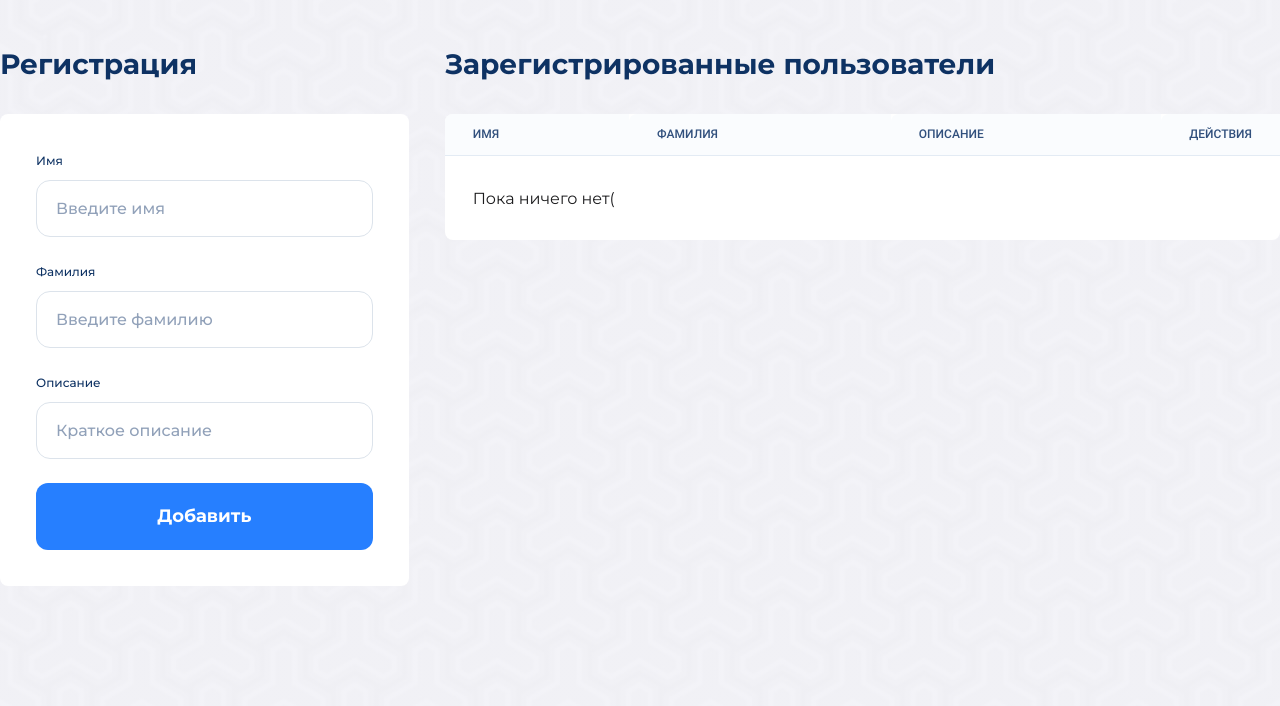
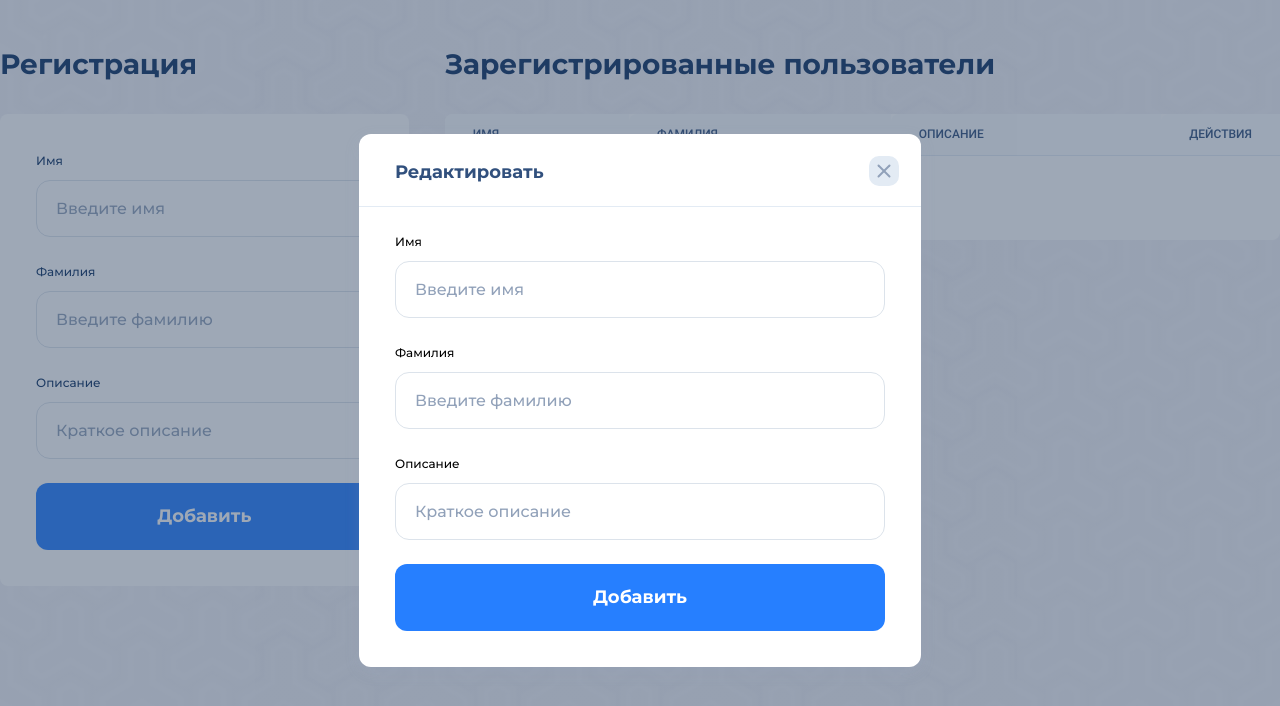
Before and after one commit to UnclaimedWorld/test-click-001, a React (Vite) app: page / in a window 1280 px wide. Shown: the top 706 px of the page. Built offline with nearby package versions, Linux system fonts and the light colour scheme.

Commit message:
Base modal

```diff
--- a/src/App.tsx
+++ b/src/App.tsx
@@ -1,75 +1,30 @@
 import AppHeading from './components/AppHeading';
-import AppForm, { FormModelType } from './components/AppForm';
-import AppButton from './components/AppButton';
-import AppFormField from './components/AppFormField';
-import api from './helpers/api';
-import {useState} from 'react';
-import AppTable from './components/AppTable';
-
-const formRules = {
-  name: 'required',
-  surname: 'required',
-}
-
-class UserDTO {
-  name: string;
-  surname: string;
-  description: string;
-  id: number;
-  constructor(user: any) {
-    this.name = user.name;
-    this.surname = user.surname;
-    this.description = user.description;
-    this.id = user.id;
-  }
-}
-
-const tableHead = [
-  {
-    name: 'Имя',
-    key: 'name'
-  },
-  {
-    name: 'Фамилия',
-    key: 'surname'
-  },
-  {
-    name: 'Описание',
-    key: 'description'
-  },
-]
+import AppModal from './components/AppModal';
+import RegisterForm from './components/partials/RegisterForm';
+import useUsersStore, { UsersContext } from './store/users.store';
+import UsersTable from './components/partials/UsersTable';
 
 function App() {
-  const [users, setUsers] = useState<UserDTO[]>([]);
-
-  const createUser = async (form: FormModelType) => {
-    try {
-      const {data} = await api.post('/create', form);
-      setUsers(users => [...users, new UserDTO(data)]);
-    } catch(e) {
-      console.log('Не удалось создать пользователя');
-    }
-  }
-
+  const usersStore = useUsersStore();
 
   return (
+    <UsersContext.Provider value={usersStore}>
       <main className="bg-[image:linear-gradient(45deg,_rgb(242_242_247_/_0.93),_rgb(242_242_247_/_0.93)),_url('./assets/images/pattern.jpg')] text-[#0E3263] min-h-screen pt-[50px]">
         <div className="flex items-start max-w-[1720px] mx-auto">
           <div className="w-[calc(100%_/_3_-_18px)]">
             <AppHeading>Регистрация</AppHeading>
-          <AppForm className="bg-white rounded-lg p-9" rules={formRules} onSubmit={createUser}>
-            <AppFormField type="input" label="Имя" placeholder="Введите имя" name="name"/>
-            <AppFormField type="input" label="Фамилия" placeholder="Введите фамилию" name="surname"/>
-            <AppFormField type="input" label="Описание" placeholder="Краткое описание" name="description"/>
-            <AppButton type="submit">Добавить</AppButton>
-          </AppForm>
+            <RegisterForm className="bg-white rounded-lg p-9"/>
           </div>
           <div className="ml-9 flex-grow">
             <AppHeading>Зарегистрированные пользователи</AppHeading>
-          <AppTable head={tableHead} data={users}/>
+            <UsersTable/>
           </div>
         </div>
       </main>
+      <AppModal name="Редактировать">
+        <RegisterForm/>
+      </AppModal>
+    </UsersContext.Provider>
   )
 }
 
--- a/src/components/AppForm.tsx
+++ b/src/components/AppForm.tsx
@@ -31,7 +31,7 @@ export default function AppForm(props: AppFormType) {
         setForm(f => ({...f, [name]: value}));
     }
 
-    const onSubmit = (e: React.FormEvent<HTMLFormElement>) => {
+    const onSubmit = async (e: React.FormEvent<HTMLFormElement>) => {
         e.preventDefault();
 
         if(props.rules) {
@@ -45,7 +45,7 @@ export default function AppForm(props: AppFormType) {
             });
 
             if(!isPrevented) {
-                props.onSubmit(form);
+                await props.onSubmit(form);
                 setForm({});
             }
         } else {
--- /dev/null
+++ b/src/components/AppModal.tsx
@@ -0,0 +1,19 @@
+import { ReactComponent as CloseIcon } from '../assets/icons/close.svg';
+import BaseComponentType from '../types/components';
+
+interface AppModalType extends BaseComponentType {
+    name: string
+}
+
+export default function AppModal(props: AppModalType) {
+    return <article className="flex fixed top-0 left-0 w-full h-full py-9 px-6 bg-[rgba(50,_71,_101,_0.47)]">
+        <div className="bg-white shadow-[0px_5px_15px_rgba(145,_161,_185,_0.15)] rounded-xl m-auto max-w-[562px] w-full relative">
+            <h3 className="pt-6 px-9 pb-5 border-b border-[#E3EBF4] text-[18px] leading-7 font-bold text-[#31507D]">{props.name}</h3>
+            <button className="w-[30px] h-[30px] p-1 absolute right-[22px] top-[22px] rounded-[10px] bg-[#E3EBF4] text-[#91A1B9] cursor-pointer">
+                <span className="absolute top-0 left-0 right-0 bottom-0 block -m-3"></span>
+                <CloseIcon className="w-full h-full block svg-icon"/>
+            </button>
+            <div className="pt-6 px-9 pb-9">{props.children}</div>
+        </div>
+    </article>
+}
--- a/src/components/AppTable.tsx
+++ b/src/components/AppTable.tsx
@@ -1,6 +1,6 @@
 import BaseComponentType from "../types/components";
 import { ReactComponent as MoreIcon } from '../assets/icons/more.svg';
-import { useState, useRef, forwardRef } from "react";
+import { useState, forwardRef } from "react";
 import useClickOutsideRef from "../helpers/clickOutside";
 
 interface TableHeadType {
--- /dev/null
+++ b/src/components/partials/RegisterForm.tsx
@@ -0,0 +1,35 @@
+import api from "../../helpers/api";
+import { UsersContext } from "../../store/users.store";
+import BaseComponentType from "../../types/components";
+import AppButton from "../AppButton";
+import AppForm, { FormModelType } from "../AppForm";
+import AppFormField from "../AppFormField";
+import {useContext} from 'react';
+
+const formRules = {
+    name: 'required',
+    surname: 'required',
+};
+interface RegisterFormType extends BaseComponentType {}
+
+export default function RegisterForm(props: RegisterFormType) {
+    const usersContext = useContext(UsersContext);
+
+    const createUser = async (form: FormModelType) => {
+        try {
+            const {data} = await api.post('/create', form);
+            usersContext?.addUser(data);
+        } catch(e) {
+            console.log('Не удалось создать пользователя');
+        }
+    }
+
+    return (
+        <AppForm className={props.className} rules={formRules} onSubmit={createUser}>
+            <AppFormField type="input" label="Имя" placeholder="Введите имя" name="name"/>
+            <AppFormField type="input" label="Фамилия" placeholder="Введите фамилию" name="surname"/>
+            <AppFormField type="input" label="Описание" placeholder="Краткое описание" name="description"/>
+            <AppButton type="submit">Добавить</AppButton>
+        </AppForm>
+    )
+}
--- /dev/null
+++ b/src/components/partials/UsersTable.tsx
@@ -0,0 +1,24 @@
+import { UsersContext } from "../../store/users.store";
+import AppTable from "../AppTable";
+import {useContext} from 'react';
+
+const tableHead = [
+    {
+      name: 'Имя',
+      key: 'name'
+    },
+    {
+      name: 'Фамилия',
+      key: 'surname'
+    },
+    {
+      name: 'Описание',
+      key: 'description'
+    },
+];
+export default function UsersTable() {
+    const usersContext = useContext(UsersContext);
+    const users = [...(usersContext?.users || [])];
+
+    return <AppTable head={tableHead} data={users}/>
+}
--- /dev/null
+++ b/src/store/users.store.ts
@@ -0,0 +1,32 @@
+import { useState, createContext } from "react";
+
+export class UserDTO {
+    name: string;
+    surname: string;
+    description: string;
+    id: number;
+    constructor(user: any) {
+        this.name = user.name;
+        this.surname = user.surname;
+        this.description = user.description;
+        this.id = user.id;
+    }
+}
+export interface UsersStore {
+    users: Readonly<UserDTO[]>,
+    addUser(user: UserDTO): void
+}
+
+export const UsersContext = createContext<UsersStore | null>(null);
+
+// Хотел сперва затянуть mobX, но зачем, если useState отлично подходит?
+export default function useUsersStore(): UsersStore {
+    const [users, setUsers] = useState<UserDTO[]>([]);
+
+    return {
+        users,
+        addUser(user: any) {
+            setUsers(users => [...users, new UserDTO(user)]);
+        }
+    };
+}
```
Also changed, not shown: src/assets/icons/close.svg (added). Lines whose indentation alone changed are shown as unchanged.
